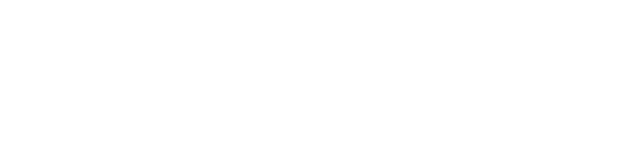
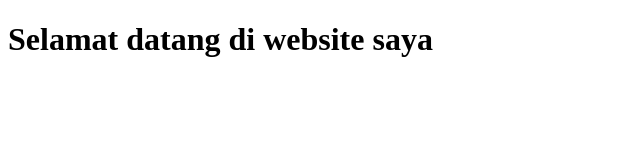
Before and after one commit to siswansyahputra/MIDB, a plain HTML site: page index.html in a window 1280 px wide. Shown: the whole page, without its empty margins (0-640 px from the left). Drawn offline with Linux system fonts and the light colour scheme.

Commit message:
revisi index

```diff
--- a/index.html
+++ b/index.html
@@ -6,6 +6,6 @@
     <title>Document</title>
 </head>
 <body>
-
+    <h1>Selamat datang di website saya</h1>
 </body>
 </html>
```
